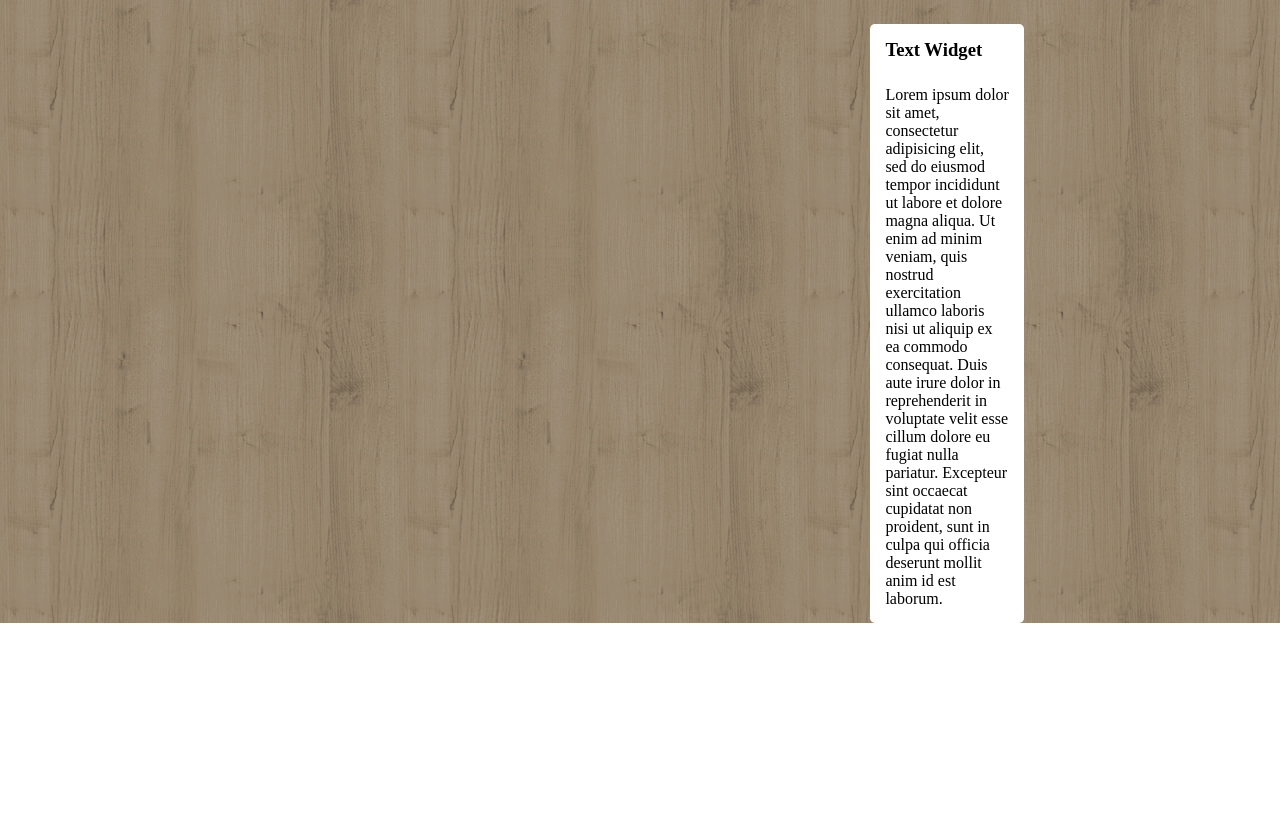
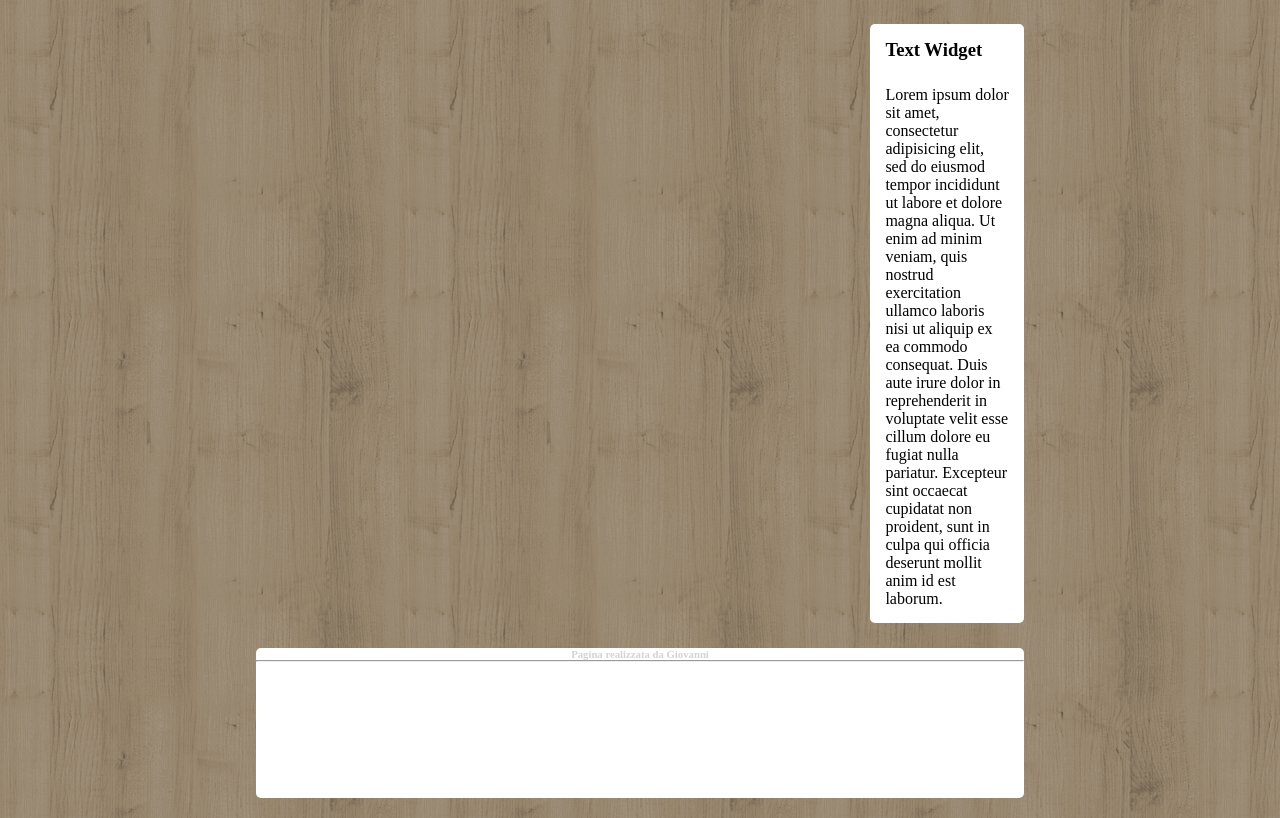
Before and after one commit to Giovanni2310/htmlcss-struttura-wp, a plain HTML site: page index.html in a window 1280 px wide. Shown: the part 1747-2565 px from the top of the page. Before the commit the page ends 2370 px from the top, so only its background shows below. Drawn offline with Linux system fonts and the light colour scheme.

Commit message:
ultimo commit
ultimo commit

```diff
--- a/index.html
+++ b/index.html
@@ -33,7 +33,6 @@
       <div class="row">
         <div class="colonna colonna-1-of-3">
           <div class="box">
-            <i class="fas fa-wifi"></i>
             <h3>Organic <br>
             Themes</h3>
              <p>Lorem ipsum dolor sit amet, consectetur adipisicing elit, sed do eiusmod tempor incididunt ut labore et dolore magna aliqua. Ut enim ad minim veniam, quis nostrud exercitation ullamco laboris nisi ut aliquip ex ea commodo consequat. Duis aute irure dolor in reprehenderit in voluptate velit esse cillum dolore eu fugiat nulla pariatur. Excepteur sint occaecat cupidatat non proident, sunt in culpa qui officia deserunt mollit anim id est laborum.</p>
@@ -70,7 +69,13 @@
 
     </main>
   </div>
-    <footer></footer>
+  <!-- footer -->
+    <footer>
+      <div id="links">
+        <h6>Pagina realizzata da Giovanni</h6>
+         <hr>
+      </div>
+    </footer>
 
   </body>
 </html>
--- a/master.css
+++ b/master.css
@@ -92,3 +92,19 @@ h3 {
 .colonna-5 {
   margin-top: 25px;
 }
+
+#links {
+background-color: white;
+width: 60%;
+height: 150px;
+margin-top: 25px;
+margin-bottom: 20px;
+margin-left: 20%;
+border-radius: 5px;
+}
+
+
+h6 {
+  text-align: center;
+  color: lightgrey;
+}
```
